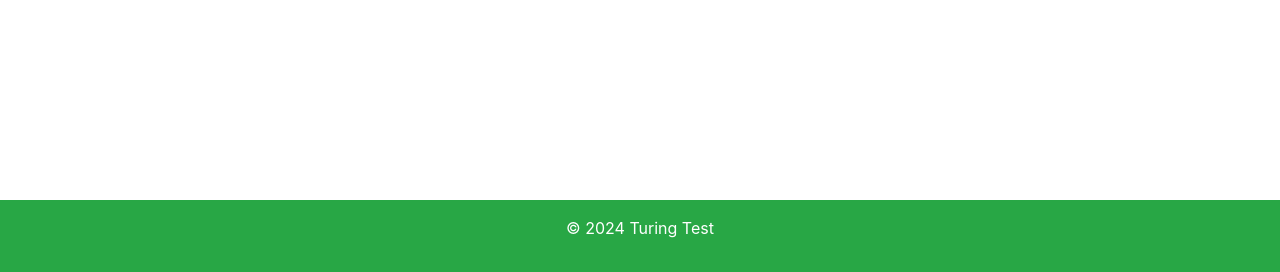
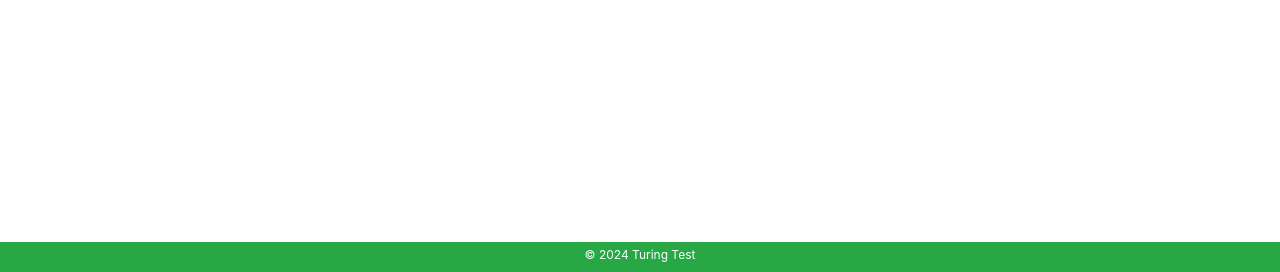
Before and after one commit to spbisc97/TuringTest, a Flask app: page / in a window 1280 px wide. Shown: the part 528-800 px from the top of the page. Run offline with Flask 3, Linux system fonts and the light colour scheme; some libraries are stand-ins or nearby versions.

Commit message:
smaller footer

```diff
--- a/turing-test-app/templates/base.html
+++ b/turing-test-app/templates/base.html
@@ -46,7 +46,7 @@
     <main class="container my-5">
         {% block content %}{% endblock %}
     </main>
-    <footer class="fixed-bottom bg-success text-white text-center py-3">
+    <footer class="fixed-bottom bg-success text-white text-center py-1" style="font-size: 12px; height: 30px;">
         <p>&copy; 2024 Turing Test</p>
     </footer>
 </body>
```
